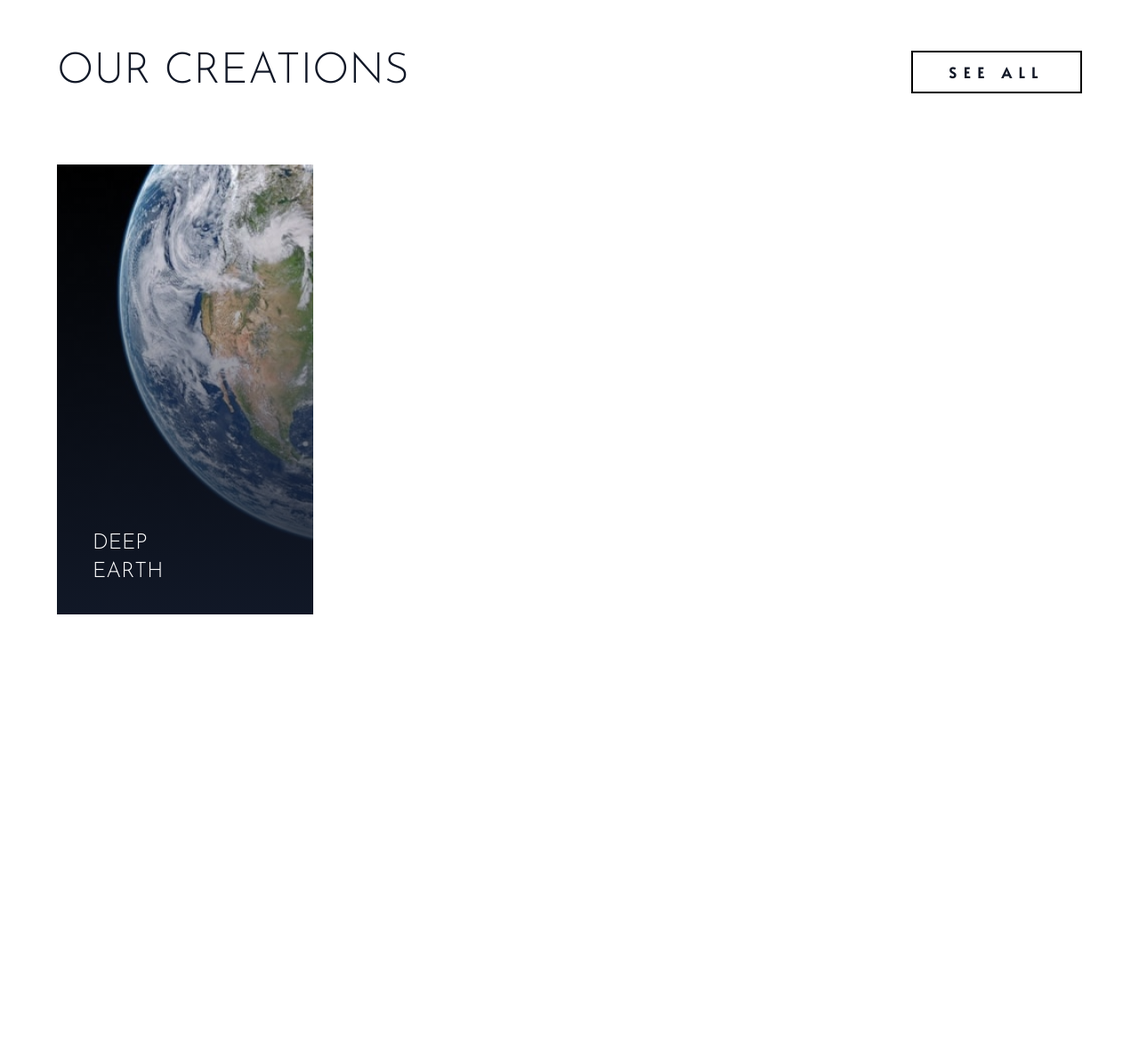
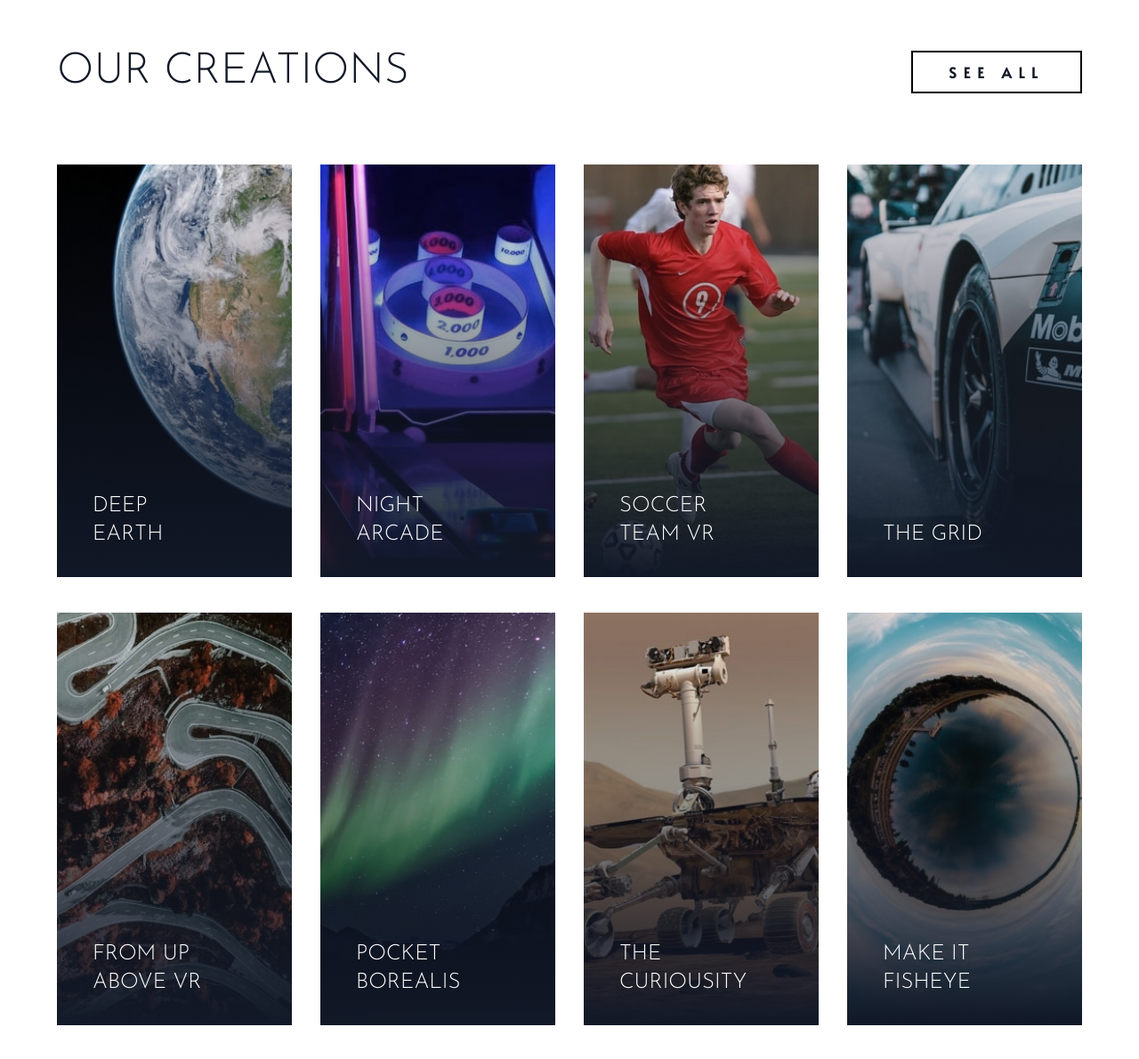
Before and after one commit to EddieO23/loopStudios-tailwindCSS, a website: page index.html in a window 1280 px wide. Shown: the part 1355-2546 px from the top of the page at 89% size. Before the commit the page ends 2174 px from the top, so only its background shows below. Drawn offline with Linux system fonts and the light colour scheme.

Commit message:
finished container with images section

```diff
--- a/index.html
+++ b/index.html
@@ -116,17 +116,102 @@
         <div
           class="item-container">
           <!-- item 1 -->
-          <div class="group relative overflow-hidden md:w-1/4">
+          <div class="group item">
             <!-- desktop img -->
             <img class="hidden w-full duration-200 md:block group-hover:scale-110 " src="images/desktop/image-deep-earth.jpg" alt="">
             <!-- mobile img -->
             <img class="w-full md:hidden" src="images/mobile/image-deep-earth.jpg" alt="">
             <!-- item gradient -->
-             <div class="absolute top-0 bottom-0 right-0 left-0 bg-gradient-to-b from-transparent to-gray-900 group-hover:from-gray-50 group-hover:to-white group-hover:opacity-70"></div>
+             <div class="item-gradient"></div>
             <!-- item text -->
-             <h5 class="absolute px-6 duration-200 w-52 bottom-4 md:bottom-8 md:px-10 group-hover:scale-110 group-hover:text-black">Deep Earth</h5>
+             <h5>Deep Earth</h5>
+          </div>
+          <!-- item 2 -->
+          <div class="group item">
+            <!-- desktop img -->
+            <img class="hidden w-full duration-200 md:block group-hover:scale-110 " src="images/desktop/image-night-arcade.jpg" alt="">
+            <!-- mobile img -->
+            <img class="w-full md:hidden" src="images/mobile/image-night-arcade.jpg" alt="">
+            <!-- item gradient -->
+             <div class="item-gradient"></div>
+            <!-- item text -->
+             <h5>Night Arcade</h5>
+          </div>
+          <!-- item 3 -->
+          <div class="group item">
+            <!-- desktop img -->
+            <img class="hidden w-full duration-200 md:block group-hover:scale-110 " src="images/desktop/image-soccer-team.jpg" alt="">
+            <!-- mobile img -->
+            <img class="w-full md:hidden" src="images/mobile/image-soccer-team.jpg" alt="">
+            <!-- item gradient -->
+             <div class="item-gradient"></div>
+            <!-- item text -->
+             <h5>Soccer Team VR</h5>
+          </div>
+          <!-- item 4 -->
+          <div class="group item">
+            <!-- desktop img -->
+            <img class="hidden w-full duration-200 md:block group-hover:scale-110 " src="images/desktop/image-grid.jpg" alt="">
+            <!-- mobile img -->
+            <img class="w-full md:hidden" src="images/mobile/image-grid.jpg" alt="">
+            <!-- item gradient -->
+             <div class="item-gradient"></div>
+            <!-- item text -->
+             <h5>The grid</h5>
           </div>
         </div>
+        <!-- Items container 2 -->
+        <div
+          class="item-container mt-10">
+          <!-- item 1 -->
+          <div class="group item">
+            <!-- desktop img -->
+            <img class="hidden w-full duration-200 md:block group-hover:scale-110 " src="images/desktop/image-from-above.jpg" alt="">
+            <!-- mobile img -->
+            <img class="w-full md:hidden" src="images/mobile/image-from-above.jpg" alt="">
+            <!-- item gradient -->
+             <div class="item-gradient"></div>
+            <!-- item text -->
+             <h5>From Up Above VR</h5>
+          </div>
+          <!-- item 2 -->
+          <div class="group item">
+            <!-- desktop img -->
+            <img class="hidden w-full duration-200 md:block group-hover:scale-110 " src="images/desktop/image-pocket-borealis.jpg" alt="">
+            <!-- mobile img -->
+            <img class="w-full md:hidden" src="images/mobile/image-pocket-borealis.jpg" alt="">
+            <!-- item gradient -->
+             <div class="item-gradient"></div>
+            <!-- item text -->
+             <h5>Pocket Borealis</h5>
+          </div>
+          <!-- item 3 -->
+          <div class="group item">
+            <!-- desktop img -->
+            <img class="hidden w-full duration-200 md:block group-hover:scale-110 " src="images/desktop/image-curiosity.jpg" alt="">
+            <!-- mobile img -->
+            <img class="w-full md:hidden" src="images/mobile/image-curiosity.jpg" alt="">
+            <!-- item gradient -->
+             <div class="item-gradient"></div>
+            <!-- item text -->
+             <h5>The Curiousity</h5>
+          </div>
+          <!-- item 4 -->
+          <div class="group item">
+            <!-- desktop img -->
+            <img class="hidden w-full duration-200 md:block group-hover:scale-110 " src="images/desktop/image-fisheye.jpg " alt="">
+            <!-- mobile img -->
+            <img class="w-full md:hidden" src="images/mobile/image-fisheye.jpg " alt="">
+            <!-- item gradient -->
+             <div class="item-gradient"></div>
+            <!-- item text -->
+             <h5>Make it Fisheye</h5>
+          </div>
+        </div>
+        <!-- bottom button container -->
+         <div class="flex justify-center mt-10 md:hidden">
+          <button class="btn w-full md:hidden">See All</button>
+         </div>
       </div>
     </section>
   </body>
--- a/input.css
+++ b/input.css
@@ -1,6 +1,12 @@
 @tailwind base;
 @tailwind components;
 @tailwind utilities;
+
+@layer base {
+  h5 {
+    @apply absolute px-6 duration-200 w-52 bottom-4 md:bottom-8 md:px-10 group-hover:scale-110 group-hover:text-black;
+  }
+}
 
 @layer components {
   .btn {
@@ -10,6 +16,14 @@
 
 .item-container {
   @apply flex flex-col justify-between w-full space-y-6 text-2xl text-white uppercase md:flex-row md:space-y-0 md:space-x-8;
+}
+
+.item {
+   @apply relative overflow-hidden md:w-1/4;
+}
+
+.item-gradient {
+  @apply absolute top-0 bottom-0 right-0 left-0 bg-gradient-to-b from-transparent to-gray-900 group-hover:from-gray-50 group-hover:to-white group-hover:opacity-70;
 }
 
 #hero {
```
Also changed, not shown: css/style.css.
